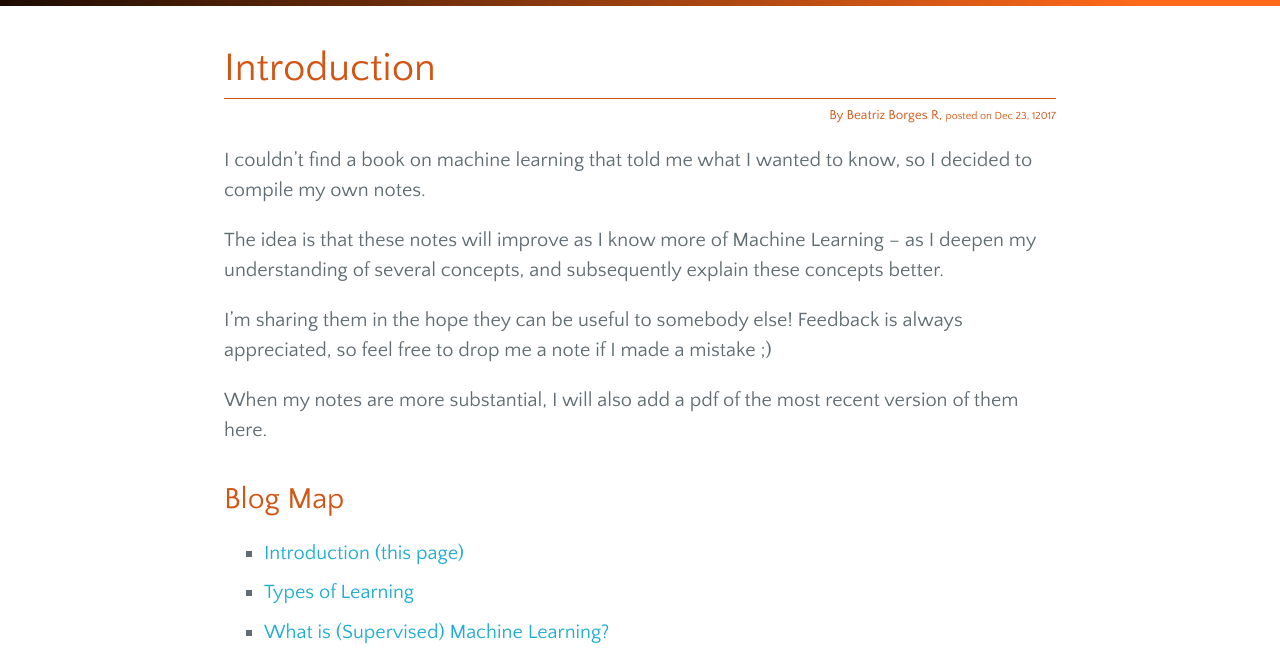
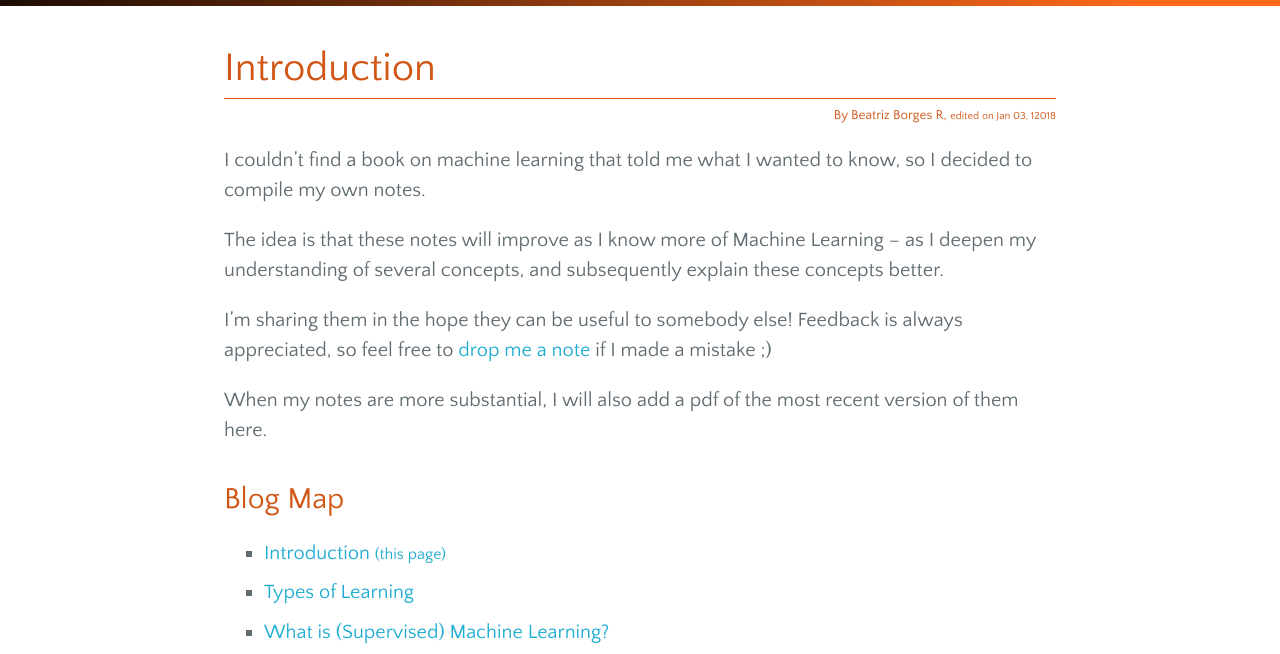
Before and after one commit to obiwit/obiwit.github.io, a Jekyll site: the page built from blog/index.html, in a window 1280 px wide. Shown: the part 247-901 px from the top of the page. Built offline with Jekyll 4.4.1, drawn with Linux system fonts in a browser that asks for light colours; nearby versions of some CDN libraries.

Commit message:
Might have forgottento add links in the most recent post...

```diff
--- a/blog/index.html
+++ b/blog/index.html
@@ -6,16 +6,16 @@ author: obiwit
 
 <div id="ml-blog">
   <h1 id="title">Introduction</h1>
-  <h6 id="post-info">By Beatriz Borges R, <span class="small">posted on Dec 23, 12017</span></h6>
+  <h6 id="post-info">By Beatriz Borges R, <span class="small">edited on Jan 03, 12018</span></h6>
   <p>I couldn’t find a book on machine learning that told me what I wanted to know, so I decided to compile my own notes.</p>
   <p>The idea is that these notes will improve as I know more of Machine Learning – as I deepen my understanding of several concepts, and subsequently explain these concepts better.</p>
-  <p>I’m sharing them in the hope they can be useful to somebody else! Feedback is always appreciated, so feel free to drop me a note if I made a mistake ;)</p>
+  <p>I’m sharing them in the hope they can be useful to somebody else! Feedback is always appreciated, so feel free to <a href="mailto:bea@obiwit.com">drop me a note</a> if I made a mistake ;)</p>
 
   <p>When my notes are more substantial, I will also add a pdf of the most recent version of them here.</p>
 
   <h2>Blog Map</h2>
   <ul>
-    <li class="spacious"><a href="#">Introduction (this page)</a></li>
+    <li class="spacious"><a href="">Introduction <span class="small">(this page)</span></a></li>
     <li class="spacious"><a href="{{ site.baseurl }}/blog/types_learning.html">Types of Learning</a></li>
     <li class="spacious"><a href="{{ site.baseurl }}/blog/what_is_ml.html">What is (Supervised) Machine Learning?</a></li>
   </ul>
```
Also changed, not shown: blog/blog_post_parser.py (+7 -5 lines), blog/what_is_ml.html (+4 -4 lines).
